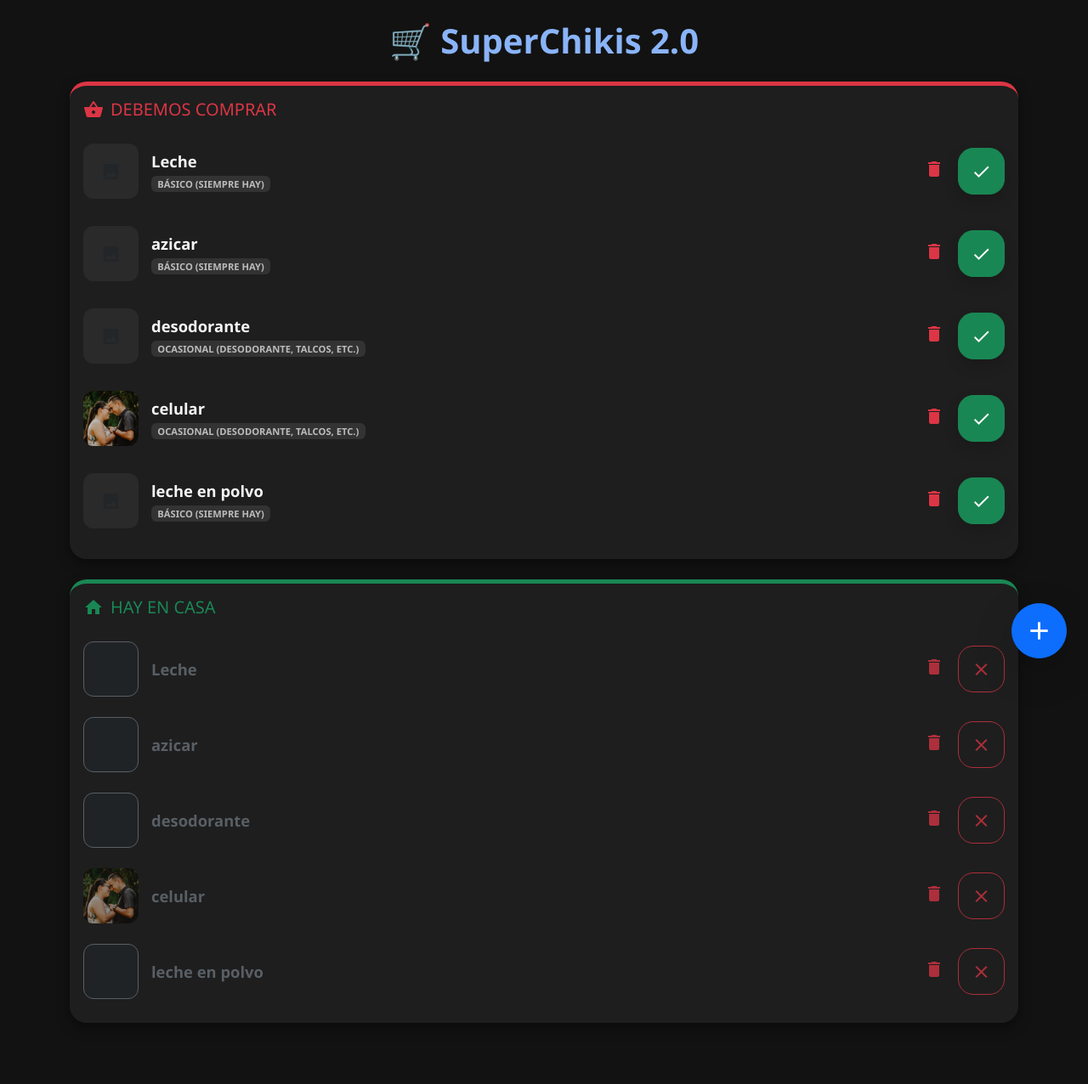
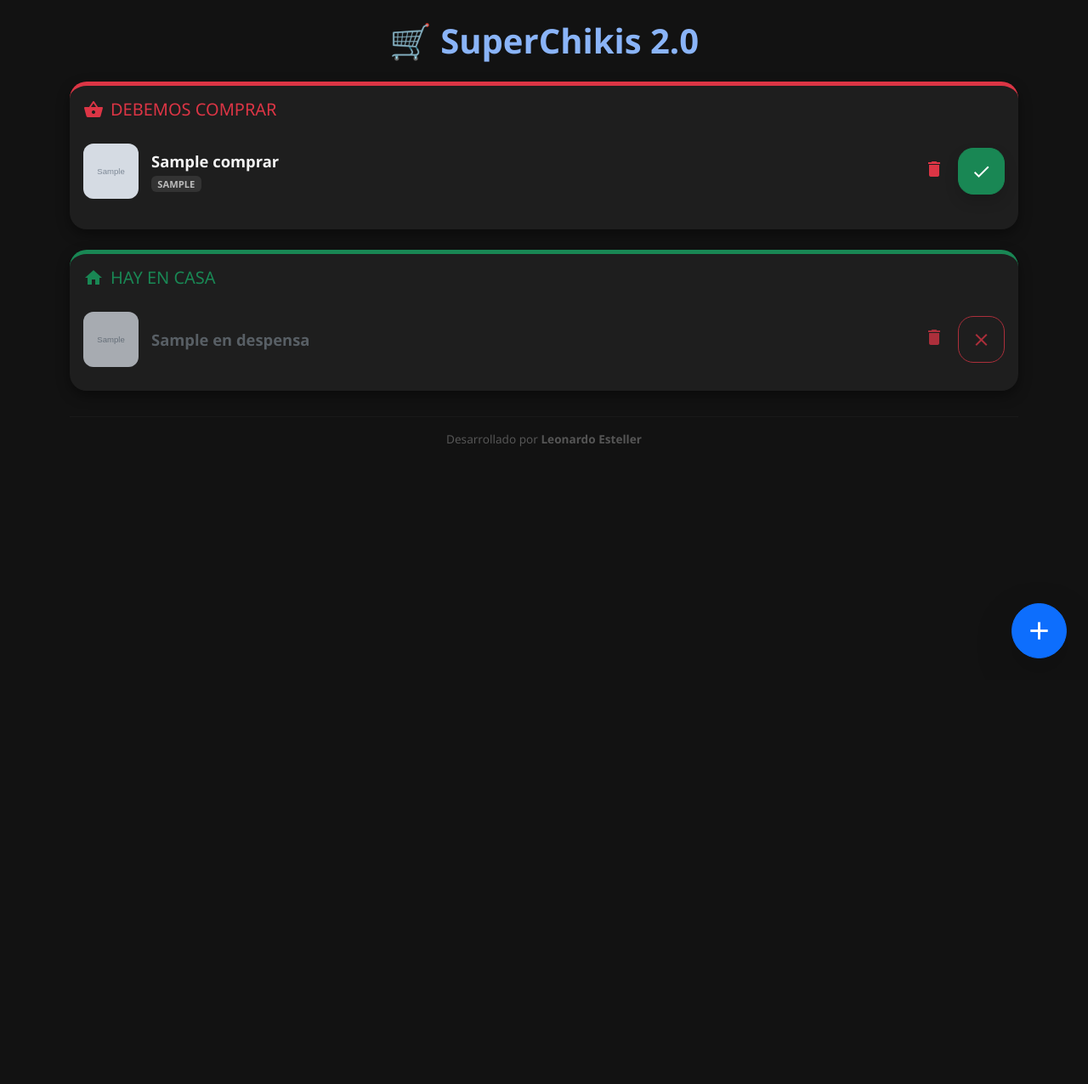
Before and after one commit to Lesteller34/superchikispython, a Django app: template lista/templates/lista/index.html in a window 1280 px wide. Shown: the whole page at 85% size. After the commit the page ends 775 px from the top, so only its background shows below. Run offline with Django 5.2, Linux system fonts and the light colour scheme; data comes from the database, SQL or seed files in the repository; the template is opened without the code that fills it: values that come from a table or form of the project are taken from there, most other values are stand-ins (such as "Sample title", 1, 10 or a date in 2020); grey boxes marked "Sample" are stand-in pictures; parts of the project's set-up code (start-up, migrations or seed data) failed here and were passed over.

Commit message:
Corregido html

```diff
--- a/lista/models.py
+++ b/lista/models.py
@@ -1,15 +1,32 @@
 from django.db import models
+from PIL import Image
+from io import BytesIO
+from django.core.files.base import ContentFile
+import os
 
 class Producto(models.Model):
-    CATEGORIAS = [
-        ('BASICO', 'Básico (Siempre hay)'),
-        ('OCASIONAL', 'Ocasional (Desodorante, Talcos, etc.)'),
-    ]
+    # ... tus campos actuales ...
+    nombre = models.CharField(max_length=100)
+    categoria = models.CharField(max_length=20, choices=CATEGORIAS)
+    imagen = models.ImageField(upload_to='productos/', null=True, blank=True)
+    en_casa = models.BooleanField(default=True)
 
-    nombre = models.CharField(max_length=100)
-    en_casa = models.BooleanField(default=True)
-    categoria = models.CharField(max_length=20, choices=CATEGORIAS, default='BASICO')
-    imagen = models.ImageField(upload_to='productos/', blank=True, null=True)
+    def save(self, *args, **kwargs):
+        if self.imagen:
+            # Abrimos la imagen con Pillow
+            img = Image.open(self.imagen)
 
-    def __str__(self):
-        return self.nombre
+            # 1. Redimensionar si es muy grande (max 800px)
+            if img.height > 800 or img.width > 800:
+                img.thumbnail((800, 800))
+
+            # 2. Comprimir y convertir a JPEG
+            buffer = BytesIO()
+            img = img.convert('RGB') # Asegura compatibilidad
+            img.save(buffer, format='JPEG', quality=70) # 70% de calidad es ideal
+
+            # 3. Guardar el archivo procesado
+            nombre_archivo = os.path.splitext(self.imagen.name)[0] + '.jpg'
+            self.imagen.save(nombre_archivo, ContentFile(buffer.getvalue()), save=False)
+
+        super().save(*args, **kwargs)
--- a/lista/templates/lista/index.html
+++ b/lista/templates/lista/index.html
@@ -6,33 +6,73 @@
     <title>SuperChikis 2.0</title>
     <link href="https://cdn.jsdelivr.net/npm/bootstrap@5.3.0/dist/css/bootstrap.min.css" rel="stylesheet">
     <link href="https://fonts.googleapis.com/icon?family=Material+Icons" rel="stylesheet">
+
     <style>
-        body { background-color: #121212; color: #e0e0e0; font-family: 'Segoe UI', sans-serif; }
-        .card-shop { border-radius: 20px; border: none; box-shadow: 0 6px 15px rgba(0,0,0,0.4); background-color: #1e1e1e; }
-        .btn-action { width: 55px; height: 55px; border-radius: 18px; display: flex; align-items: center; justify-content: center; transition: transform 0.1s; }
+        body {
+            background-color: #121212;
+            color: #e0e0e0;
+            font-family: 'Segoe UI', sans-serif;
+        }
+        .card-shop {
+            border-radius: 20px; border: none;
+            box-shadow: 0 6px 15px rgba(0,0,0,0.4);
+            background-color: #1e1e1e;
+        }
+        .btn-action {
+            width: 55px; height: 55px; border-radius: 18px;
+            display: flex; align-items: center; justify-content: center;
+            transition: transform 0.1s;
+        }
         .btn-action:active { transform: scale(0.9); }
         .product-name { font-size: 1.15rem; font-weight: 600; color: #f5f5f5; }
         .category-tag { font-size: 0.7rem; text-transform: uppercase; background-color: #333; color: #bbb; }
         .header-title { color: #8ab4f8; font-weight: 800; }
         .list-group-item { background-color: #1e1e1e; border-color: #333; color: #e0e0e0; padding: 12px 0; }
-        .product-image { width: 65px; height: 65px; object-fit: cover; border-radius: 12px; margin-right: 15px; background-color: #2a2a2a; }
-        .fab { position: fixed; bottom: 25px; right: 25px; width: 65px; height: 65px; border-radius: 50%; display: flex; align-items: center; justify-content: center; box-shadow: 0 4px 15px rgba(0,0,0,0.5); z-index: 1000; }
+
+        .product-image {
+            width: 65px; height: 65px;
+            object-fit: cover;
+            border-radius: 12px;
+            margin-right: 15px;
+            background-color: #2a2a2a;
+            cursor: pointer;
+            transition: opacity 0.2s;
+        }
+        .product-image:hover { opacity: 0.8; }
+
+        .fab {
+            position: fixed; bottom: 25px; right: 25px;
+            width: 65px; height: 65px; border-radius: 50%;
+            display: flex; align-items: center; justify-content: center;
+            box-shadow: 0 4px 15px rgba(0,0,0,0.5);
+            z-index: 1000;
+        }
+
+        footer {
+            margin-top: 30px;
+            padding-bottom: 100px;
+            font-size: 0.85rem;
+            color: #555;
+            text-align: center;
+        }
     </style>
 </head>
 <body>
 
-<div class="container py-4 mb-5">
+<div class="container py-4">
     <h1 class="text-center header-title mb-4">🛒 SuperChikis 2.0</h1>
 
     <div class="card card-shop mb-4 border-top border-danger border-5">
         <div class="card-body">
-            <h5 class="d-flex align-items-center text-danger mb-3"><span class="material-icons me-2">shopping_basket</span> DEBEMOS COMPRAR</h5>
+            <h5 class="d-flex align-items-center text-danger mb-3">
+                <span class="material-icons me-2">shopping_basket</span> DEBEMOS COMPRAR
+            </h5>
             <div class="list-group list-group-flush">
                 {% for p in comprar %}
                 <div class="list-group-item d-flex justify-content-between align-items-center border-0 mb-2">
                     <div class="d-flex align-items-center">
                         {% if p.imagen %}
-                            <img src="{{ p.imagen.url }}" class="product-image">
+                            <img src="{{ p.imagen.url }}" class="product-image" onclick="verImagen('{{ p.imagen.url }}', '{{ p.nombre }}')">
                         {% else %}
                             <div class="product-image d-flex align-items-center justify-content-center">
                                 <span class="material-icons text-muted">image</span>
@@ -64,15 +104,17 @@
 
     <div class="card card-shop border-top border-success border-5">
         <div class="card-body">
-            <h5 class="d-flex align-items-center text-success mb-3"><span class="material-icons me-2">home</span> HAY EN CASA</h5>
+            <h5 class="d-flex align-items-center text-success mb-3">
+                <span class="material-icons me-2">home</span> HAY EN CASA
+            </h5>
             <div class="list-group list-group-flush">
                 {% for p in en_despensa %}
                 <div class="list-group-item d-flex justify-content-between align-items-center border-0 opacity-75">
                     <div class="d-flex align-items-center">
                         {% if p.imagen %}
-        <img src="{{ p.imagen.url }}" class="product-image">
+                            <img src="{{ p.imagen.url }}" class="product-image" onclick="verImagen('{{ p.imagen.url }}', '{{ p.nombre }}')">
                         {% else %}
-        <div class="product-image d-flex align-items-center justify-content-center bg-dark border border-secondary">
+                            <div class="product-image d-flex align-items-center justify-content-center">
                                 <span class="material-icons text-muted">image_not_supported</span>
                             </div>
                         {% endif %}
@@ -91,6 +133,11 @@
             </div>
         </div>
     </div>
+
+    <footer>
+        <hr style="border-color: #333;">
+        Desarrollado por <strong>Leonardo Esteller</strong>
+    </footer>
 </div>
 
 <button class="btn btn-primary fab shadow-lg" data-bs-toggle="modal" data-bs-target="#addModal">
@@ -120,8 +167,7 @@
                     </div>
                     <div class="mb-3">
                         <label class="form-label text-info small text-uppercase">Foto (Directa de Cámara)</label>
-    <input type="file" name="imagen" class="form-control bg-secondary text-white border-0"
-           accept="image/*" capture="environment">
+                        <input type="file" name="imagen" class="form-control bg-secondary text-white border-0" accept="image/*" capture="environment">
                     </div>
                 </div>
                 <div class="p-3">
@@ -132,6 +178,33 @@
     </div>
 </div>
 
+<div class="modal fade" id="imageModal" tabindex="-1" aria-hidden="true">
+    <div class="modal-dialog modal-dialog-centered">
+        <div class="modal-content bg-dark border-0">
+            <div class="modal-header border-0 pb-0">
+                <h6 class="modal-title text-white" id="modalTitle"></h6>
+                <button type="button" class="btn-close btn-close-white" data-bs-dismiss="modal"></button>
+            </div>
+            <div class="modal-body text-center p-2">
+                <img src="" id="fullImage" class="img-fluid rounded-3 shadow-lg" style="max-height: 80vh;">
+            </div>
+        </div>
+    </div>
+</div>
+
 <script src="https://cdn.jsdelivr.net/npm/bootstrap@5.3.0/dist/js/bootstrap.bundle.min.js"></script>
+
+<script>
+    function verImagen(url, nombre) {
+        // Asignar URL e imagen al modal
+        document.getElementById('fullImage').src = url;
+        document.getElementById('modalTitle').innerText = nombre;
+
+        // Mostrar el modal usando Bootstrap
+        var myModal = new bootstrap.Modal(document.getElementById('imageModal'));
+        myModal.show();
+    }
+</script>
+
 </body>
 </html>
```
Also changed, not shown: super_chikis/settings.py (+20 -4 lines). Lines whose indentation alone changed are shown as unchanged.
